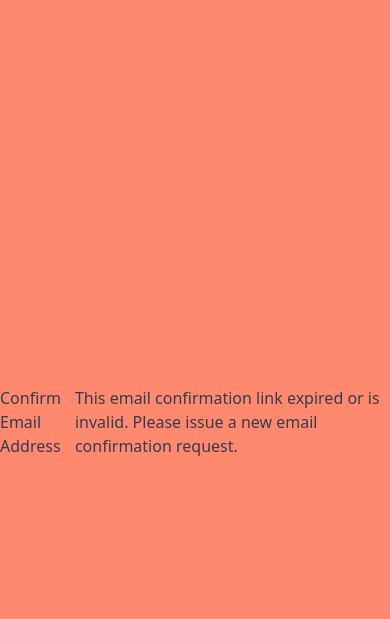
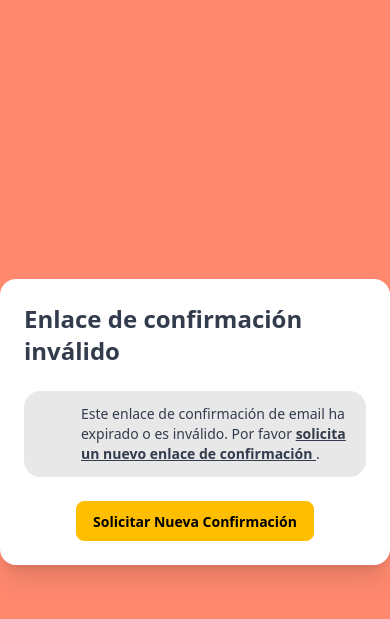
Before and after one commit to LuiRP/TesisLuis, a Django app: a page that uses core/templates/allauth/layouts/base.html in a window 390 px wide. Shown: the top 619 px of the page. Run offline with Django 5.2, Linux system fonts and the light colour scheme; some libraries are stand-ins or nearby versions.

Commit message:
Fix style with emails

```diff
--- a/core/templates/account/email_change.html
+++ b/core/templates/account/email_change.html
@@ -61,7 +61,7 @@
                             {% blocktranslate %}Your email address is still pending verification.{% endblocktranslate %}
                         </p>
                         <div class="flex flex-wrap gap-2">
-                            <form id="pending-email-resend" method="post" action="{% url 'account_email' %}" class="inline">
+                            <form method="post" action="{% url 'account_email' %}">
                                 {% csrf_token %}
                                 <input type="hidden" name="email" value="{{ new_emailaddress.email }}">
                                 <button type="submit" name="action_send" class="btn btn-outline btn-secondary btn-sm">
@@ -69,7 +69,7 @@
                                 </button>
                             </form>
                             {% if current_emailaddress %}
-                                <form id="pending-email-remove" method="post" action="{% url 'account_email' %}" class="inline">
+                                <form method="post" action="{% url 'account_email' %}">
                                     {% csrf_token %}
                                     <input type="hidden" name="email" value="{{ new_emailaddress.email }}">
                                     <button type="submit" name="action_remove" class="btn btn-outline btn-error btn-sm">
--- /dev/null
+++ b/core/templates/account/email_confirm.html
@@ -0,0 +1,92 @@
+{% extends "account/base_entrance.html" %}
+{% load i18n %}
+{% load account %}
+{% load allauth %}
+{% load widget_tweaks %}
+
+{% block head_title %}
+    {% trans "Confirmar Dirección de Email" %}
+{% endblock head_title %}
+
+{% block content %}
+    {% if confirmation %}
+        {% user_display confirmation.email_address.user as user_display %}
+        {% if can_confirm %}
+            <div class="card bg-base-100 shadow-xl max-w-md mx-auto">
+                <div class="card-body">
+                    <h1 class="card-title text-2xl font-bold justify-center mb-4">
+                        {% trans "Confirmar Dirección de Email" %}
+                    </h1>
+
+                    <div class="text-center mb-6">
+                        <p class="text-base-content/80">
+                            {% blocktrans with confirmation.email_address.email as email %}
+                                Por favor confirma que <a href="mailto:{{ email }}" class="link link-primary">{{ email }}</a>
+                                es una dirección de email para el usuario <strong>{{ user_display }}</strong>.
+                            {% endblocktrans %}
+                        </p>
+                    </div>
+
+                    {% url 'account_confirm_email' confirmation.key as action_url %}
+                    <form method="post" action="{{ action_url }}" class="space-y-4">
+                        {% csrf_token %}
+                        {{ redirect_field }}
+                        <div class="flex justify-center">
+                            <button type="submit" class="btn btn-primary w-full">
+                                {% trans 'Confirmar' %}
+                            </button>
+                        </div>
+                    </form>
+                </div>
+            </div>
+        {% else %}
+            <div class="card bg-base-100 shadow-xl max-w-md mx-auto">
+                <div class="card-body">
+                    <h1 class="card-title text-2xl font-bold justify-center mb-4 text-error">
+                        {% trans "No se puede confirmar el email" %}
+                    </h1>
+
+                    <div class="alert alert-error">
+                        <svg xmlns="http://www.w3.org/2000/svg" class="stroke-current shrink-0 h-6 w-6" fill="none" viewBox="0 0 24 24">
+                            <path stroke-linecap="round" stroke-linejoin="round" stroke-width="2" d="M10 14l2-2m0 0l2-2m-2 2l-2-2m2 2l2 2m7-2a9 9 0 11-18 0 9 9 0 0118 0z" />
+                        </svg>
+                        <span>
+                            {% blocktrans with email=confirmation.email_address.email %}
+                                No se puede confirmar {{ email }} porque ya está confirmado por una cuenta diferente.
+                            {% endblocktrans %}
+                        </span>
+                    </div>
+                </div>
+            </div>
+        {% endif %}
+    {% else %}
+        <div class="card bg-base-100 shadow-xl max-w-md mx-auto">
+            <div class="card-body">
+                <h1 class="card-title text-2xl font-bold justify-center mb-4 text-warning">
+                    {% trans "Enlace de confirmación inválido" %}
+                </h1>
+
+                <div class="alert alert-warning">
+                    <svg xmlns="http://www.w3.org/2000/svg" class="stroke-current shrink-0 h-6 w-6" fill="none" viewBox="0 0 24 24">
+                        <path stroke-linecap="round" stroke-linejoin="round" stroke-width="2" d="M12 9v2m0 4h.01m-6.938 4h13.856c1.54 0 2.502-1.667 1.732-2.5L13.732 4c-.77-.833-1.964-.833-2.732 0L4.35 16.5c-.77.833.192 2.5 1.732 2.5z" />
+                    </svg>
+                    <span>
+                        {% url 'account_email' as email_url %}
+                        {% blocktrans %}
+                            Este enlace de confirmación de email ha expirado o es inválido. Por favor
+                            <a href="{{ email_url }}" class="link link-warning font-semibold">
+                                solicita un nuevo enlace de confirmación
+                            </a>.
+                        {% endblocktrans %}
+                    </span>
+                </div>
+
+                <div class="flex justify-center mt-4">
+                    <a href="{{ email_url }}" class="btn btn-warning">
+                        {% trans "Solicitar Nueva Confirmación" %}
+                    </a>
+                </div>
+            </div>
+        </div>
+    {% endif %}
+{% endblock content %}
--- a/theme/static/css/dist/styles.css
+++ b/theme/static/css/dist/styles.css
@@ -2397,9 +2397,6 @@
   .flex-none {
     flex: none;
   }
-  .flex-shrink-0 {
-    flex-shrink: 0;
-  }
   .shrink-0 {
     flex-shrink: 0;
   }
@@ -2453,9 +2450,6 @@
   .place-items-center {
     place-items: center;
   }
-  .place-items-end {
-    place-items: end;
-  }
   .content-center {
     align-content: center;
   }
@@ -2523,9 +2517,6 @@
     overflow: hidden;
     text-overflow: ellipsis;
     white-space: nowrap;
-  }
-  .overflow-auto {
-    overflow: auto;
   }
   .overflow-y-auto {
     overflow-y: auto;
@@ -2755,9 +2746,6 @@
   .tracking-wide {
     --tw-tracking: var(--tracking-wide);
     letter-spacing: var(--tracking-wide);
-  }
-  .break-words {
-    overflow-wrap: break-word;
   }
   .wrap-break-word {
     overflow-wrap: break-word;
```
Also changed, not shown: core/templates/profile/private.html (+18 -14 lines), media/profile_pics/518350106_1310479277754177_5306818093122313857_n.jpg (deleted), media/profile_pics/9b018e324ff56ae34b8b1582c86260f996bf5161.jpg (deleted).
